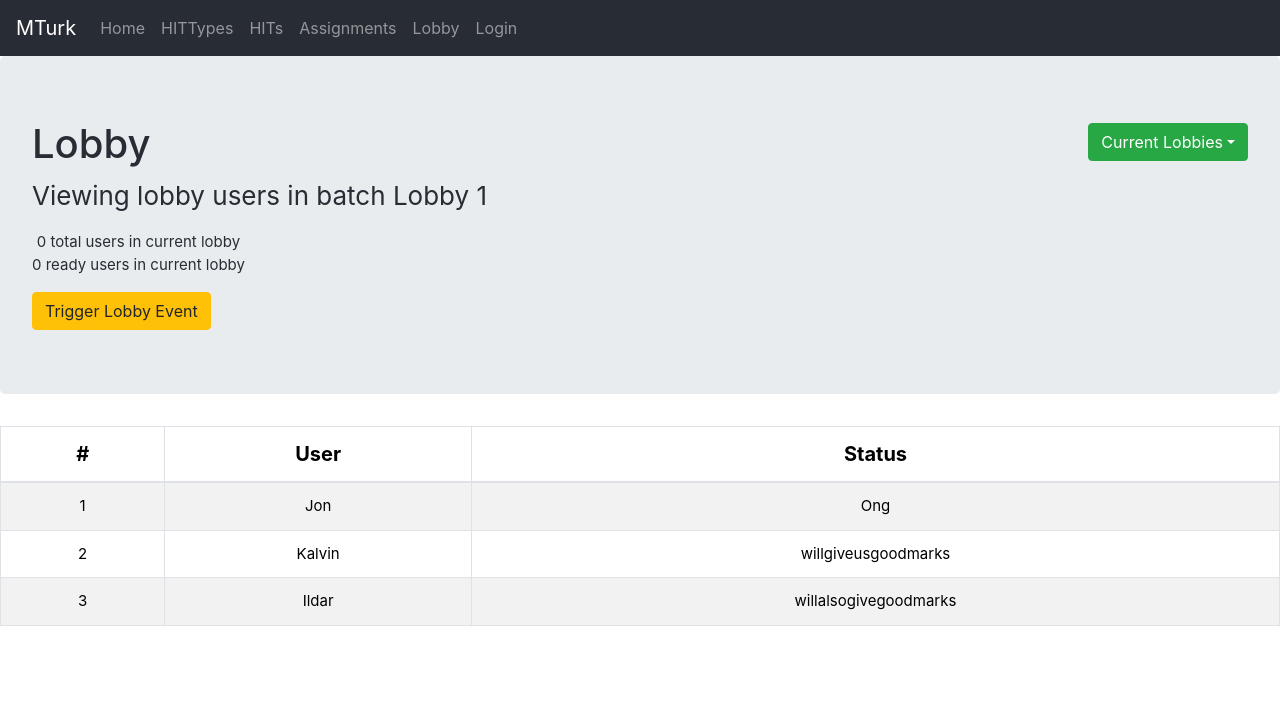
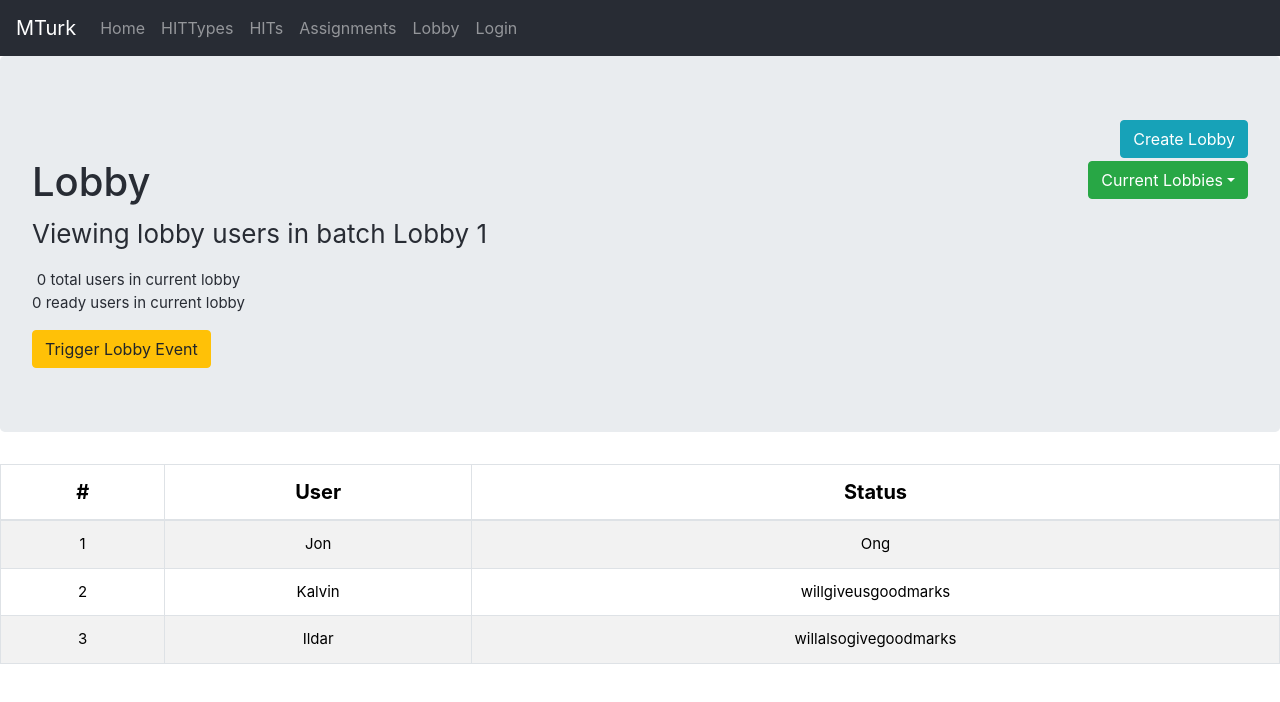
Before and after one commit to kingfxj/mturk-experiment, a React (Create React App) app in the folder react-app/: page /lobby in a window 1280 px wide. Shown: the top 702 px of the page. Built offline with nearby package versions, Linux system fonts and the light colour scheme.

Commit message:
create lobby

```diff
--- a/react-app/src/LobbyPage.js
+++ b/react-app/src/LobbyPage.js
@@ -6,6 +6,7 @@
   Dropdown,
   Table,
 } from "react-bootstrap";
+import mButton from "@material-ui/core/Button";
 
 const lobbyName = "Lobby 1";
 // Lobby page
@@ -14,6 +15,11 @@
     <div>
       {/* Lobby info */}
       <Jumbotron style={{ color: "#282c34" }}>
+        <div style={{ fontSize: 15, display: "flex" }}>
+          <Button variant="info" style={{ marginLeft: "auto" }}>
+            Create Lobby
+          </Button>
+        </div>
         <div style={{ display: "flex" }}>
           <h1 style={{ marginRight: "auto" }}>Lobby</h1>
           <DropdownButton
```
